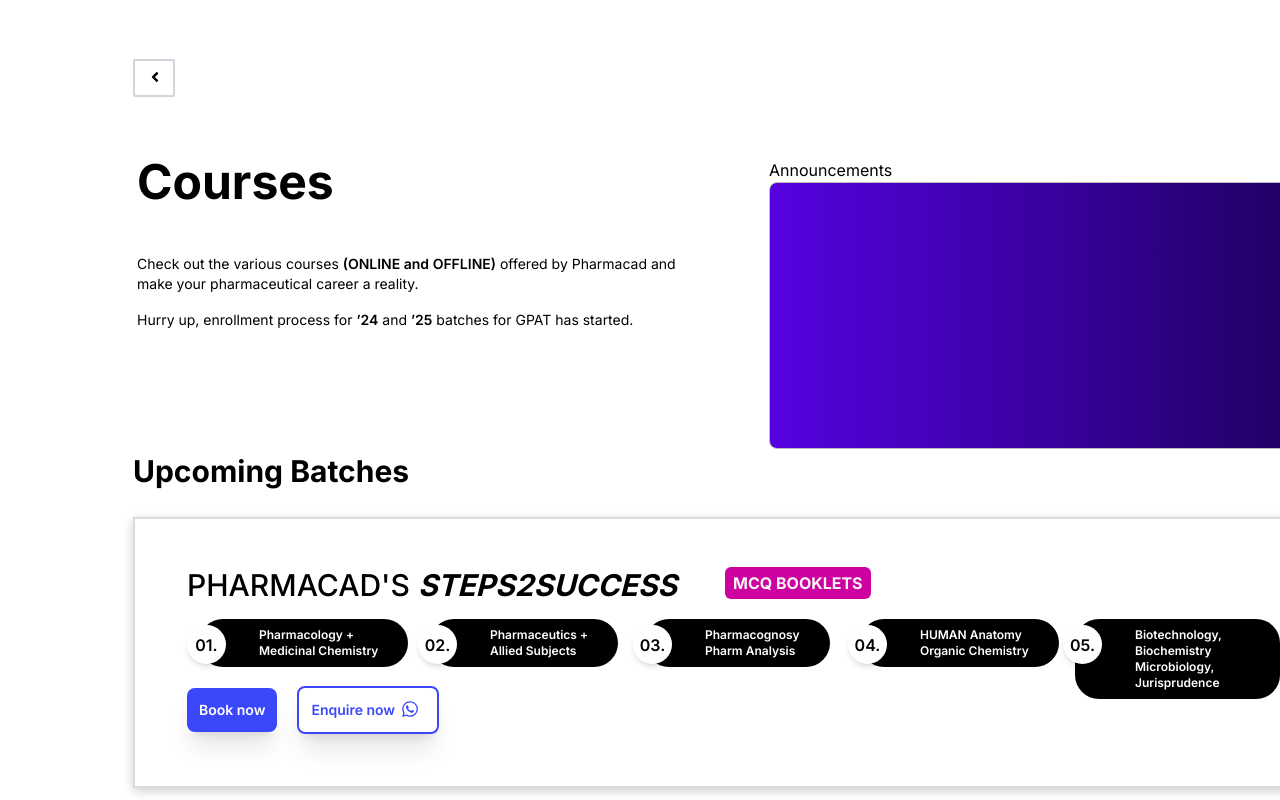
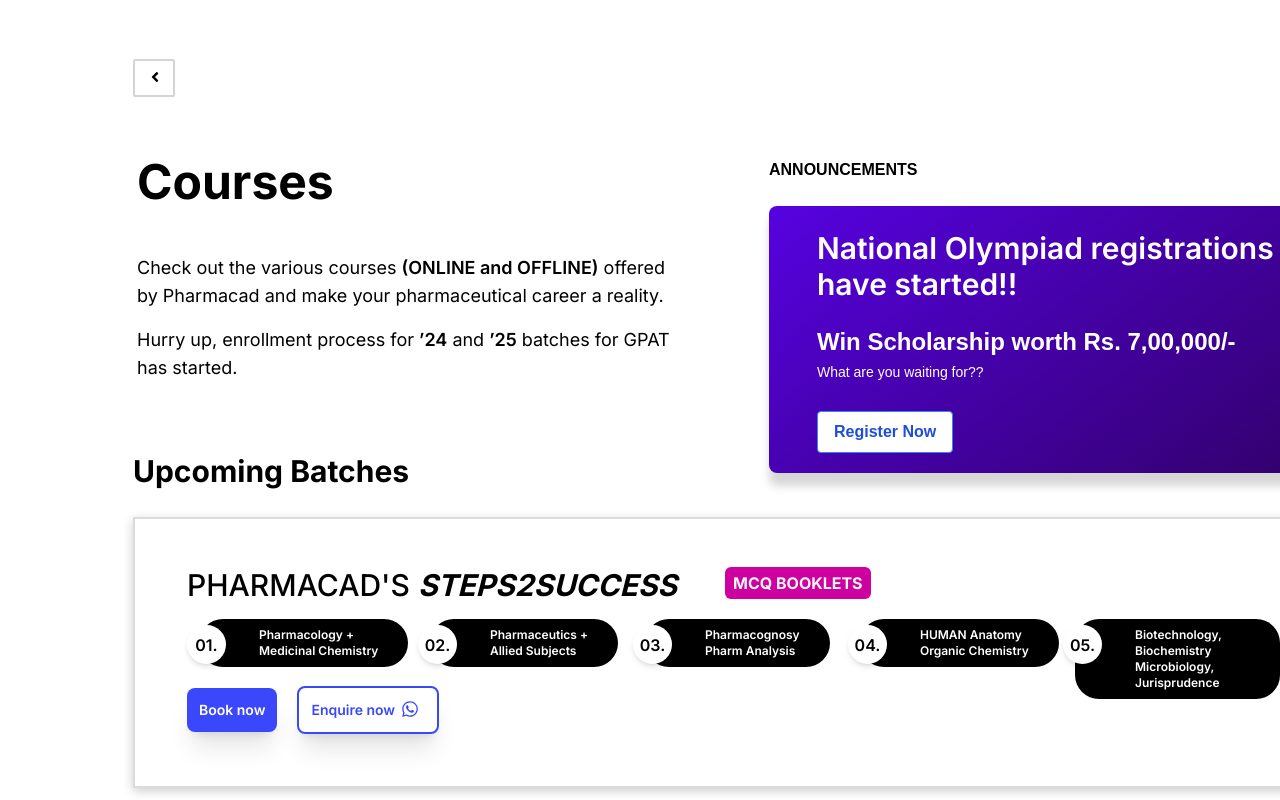
Before and after one commit to vibodhbhosure/Project-Pharmacad, a Next.js app: page / in a window 1280 px wide. Shown: the top 800 px of the page. Built offline with nearby package versions, Linux system fonts and the light colour scheme.

Commit message:
done with annoucements

```diff
--- a/src/app/page.js
+++ b/src/app/page.js
@@ -19,8 +19,9 @@
       <BestChoiceContainer />
       <FAQs />
       <About />
-      <TestimonialsContainer />
       <Contact /> */}
+
+      {/* <TestimonialsContainer /> */}
       <Courses/>
     </main>
 
--- a/src/app/testimonials/page.js
+++ b/src/app/testimonials/page.js
@@ -7,7 +7,8 @@
     const testimonialDataArray = Object.values(data);
     return (
         <div className="w-full  bg-white  lg:w-full pb-10 lg:bg-white  ">
-            <div className="mx-10 pt-10 lg:mx-56 lg:pt-20">
+        <div className="container mx-auto max-w-screen-xl px-4 py-8 mt-10">
+            {/* <div className="mx-10 pt-10 lg:mx-56 lg:pt-20"> */}
                 <div className="text-black font-inter font-bold text-3xl">Testimonials</div>
                 <div className="text-black font-inter text-xl my-2 lg:text-black lg:font-inter lg:text-lg sm:text-[##4F4F4F] flex flex-row"> <span className="px-2">━━  </span> <span> Here’s what our students say about us </span></div>
                 <div className="flex flex-col">
@@ -19,7 +20,8 @@
 
                 </div>
             </div>
-        </div>
+            </div>
+        // </div>
 
 
     )
--- a/src/components/CourseCard.jsx
+++ b/src/components/CourseCard.jsx
@@ -20,7 +20,7 @@
         <div className=" w-[272px] md:w-[490px] bg-[#F5F5F5] mt-5 mx-auto md:ml-10">
         <ul className="list-disc ml-5 p-5">
           {desc.map((item) => (
-            <li key={id} className="font-medium font-montserrat text-xs mt-[6px]">
+            <li key={id} className="font-semibold font-montserrat text-xs mt-[6px]">
               {item}
             </li>
           ))}
--- a/src/components/Courses.jsx
+++ b/src/components/Courses.jsx
@@ -14,8 +14,8 @@
         <div className='flex flex-col md:flex-row ml-6 md:ml-[135px] mt-36 md:mt-[156px] space-x-[80px]'>
             <div className='h-[200px] w-[552px] flex flex-col'>
                 <span className=' text-3xl md:text-5xl font-bold'>Courses</span>
-                <span className=' mt-6 md:mt-12 font-normal text-sm w-[291px] md:w-[552px]'>Check out the various courses <span className=' font-semibold'>(ONLINE and OFFLINE)</span> offered by Pharmacad and make your pharmaceutical career a reality.</span>
-                <span className=' mt-4 font-normal text-sm w-[291px] md:w-[552px]'>Hurry up, enrollment process for <span className=' font-semibold'>’24</span> and <span className=' font-semibold'>’25</span> batches for GPAT has started.</span>
+                <span className=' mt-6 md:mt-12 font-normal text-lg w-[291px] md:w-[552px]'>Check out the various courses <span className=' font-semibold'>(ONLINE and OFFLINE)</span> offered by Pharmacad and make your pharmaceutical career a reality.</span>
+                <span className=' mt-4 font-normal text-lg w-[291px] md:w-[552px]'>Hurry up, enrollment process for <span className=' font-semibold'>’24</span> and <span className=' font-semibold'>’25</span> batches for GPAT has started.</span>
             </div>
             <div className='h-[204px] w-[536px]'>
 <NationalOlympiad/>
--- a/src/components/NationalOlympiad.jsx
+++ b/src/components/NationalOlympiad.jsx
@@ -2,12 +2,25 @@
 
 const NationalOlympiad = () => {
   return (
-    <div className='flex flex-col'><div>
-        Announcements
+    <div className='flex flex-col font-poppins font-semibold'><div>
+      ANNOUNCEMENTS
     </div>
-    <div><div class="box w-[670px] h-[267px] rounded-lg">
-   <div class="ribbon"><span><div>asdf</div><div>adfa</div></span></div>
-</div></div></div>
+      <div><div class="box w-[670px] h-[267px] rounded-lg">
+        <div className='mx-12 my-6 py-6'>
+          <div className='text-3xl font-semibold font-inter w-5/6 text-white'>National Olympiad registrations have started!!</div>
+          <div className='flex flex-col my-6'>
+            <div className='text-2xl font-bold font-poppins w-full text-white justify-end'>
+Win Scholarship worth Rs. 7,00,000/-
+            </div>
+            <div className='text-[14px] font-extralight w-1/2 my-1 text-white'>What are you waiting for??</div>
+
+          </div>
+          <button class="bg-white hover:bg-blue-500 text-blue-700 font-semibold hover:text-white py-2 px-4 border border-blue-500 hover:border-transparent rounded">
+Register Now
+            </button>
+        </div>
+
+      </div></div></div>
   )
 }
 
--- a/src/styles/globals.css
+++ b/src/styles/globals.css
@@ -27,55 +27,11 @@
 }**/
 .box {
   /* width: 200px; height: 300px; */
-  position: relative;
-  border: 1px solid #BBB;
-  background: rgb(86,2,224);
-background: linear-gradient(90deg, rgba(86,2,224,1) 0%, rgba(15,0,65,1) 100%);
+
+  /* border-radius: 5px; */
+background: linear-gradient(143deg, #5602E0 0%, #2D005B 100%);
+box-shadow: 0px 13px 9px 0px rgba(0, 0, 0, 0.16);
 }
-.ribbon {
-  position: absolute;
-  right: -5px; top: -5px;
-  z-index: 1;
-  overflow: hidden;
-  width: 75px; height: 75px;
-  text-align: right;
-}
-.ribbon span {
-  font-size: 10px;
-  font-weight: bold;
-  color: #FFF;
-  text-transform: uppercase;
-  text-align: center;
-  line-height: 20px;
-  transform: rotate(45deg);
-  -webkit-transform: rotate(45deg);
-  width: 120px;
-  display: block;
-  background: #79A70A;
-  background: linear-gradient(#9BC90D 0%, #79A70A 100%);
-  box-shadow: 0 3px 10px -5px rgba(0, 0, 0, 1);
-  position: absolute;
-  top: 19px; right: -19px;
-}
-.ribbon span::before {
-  content: "";
-  position: absolute; left: 0px; top: 100%;
-  z-index: -1;
-  border-left: 3px solid #79A70A;
-  border-right: 3px solid transparent;
-  border-bottom: 3px solid transparent;
-  border-top: 3px solid #79A70A;
-}
-.ribbon span::after {
-  content: "";
-  position: absolute; right: 0px; top: 100%;
-  z-index: -1;
-  border-left: 3px solid transparent;
-  border-right: 3px solid #79A70A;
-  border-bottom: 3px solid transparent;
-  border-top: 3px solid #79A70A;
-}
-
 
 
 
```
